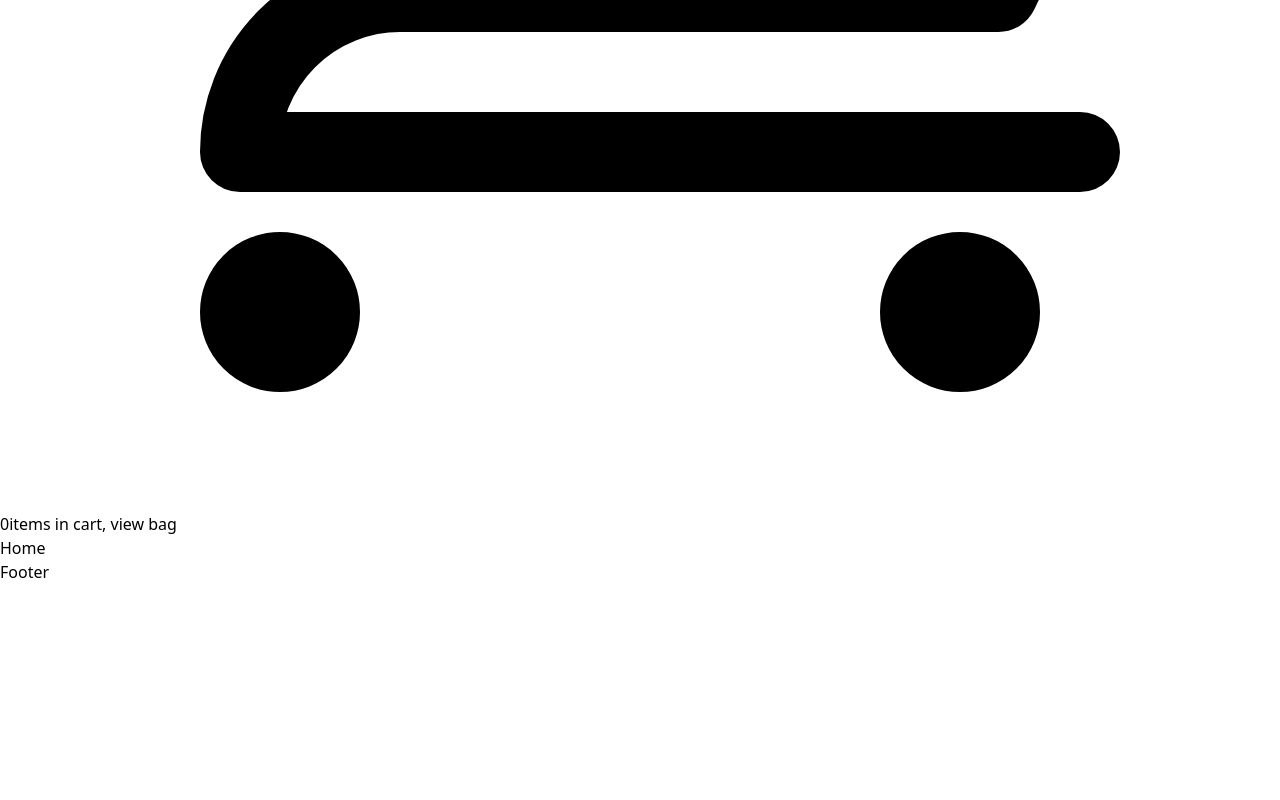
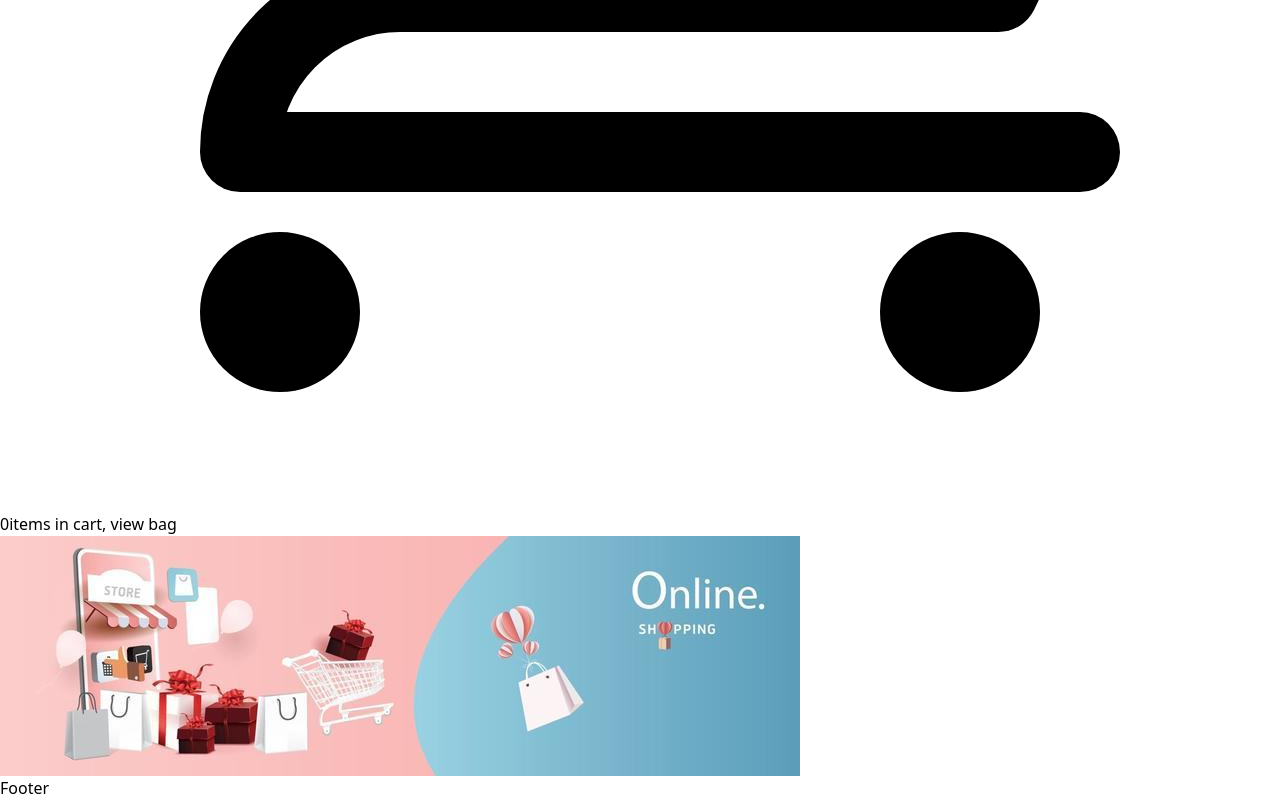
Before and after one commit to Subhamay-Dey/Shopiverse, a React (Vite) app in the folder shopiverse/: page / in a window 1280 px wide. Shown: the part 1337-2137 px from the top of the page. Before the commit the page ends 1921 px from the top, so only its background shows below. Built offline with nearby package versions, Linux system fonts and the light colour scheme.

Commit message:
hero section done.

```diff
--- /dev/null
+++ b/shopiverse/src/components/heroSection/HeroSection.jsx
@@ -0,0 +1,12 @@
+import React from 'react';
+import img1 from "../images/shopiverse-wallpaper.jpg"
+
+function HeroSection() {
+  return (
+    <div>
+        <img className='' src={img1} alt="" />
+    </div>
+  )
+}
+
+export default HeroSection
--- a/shopiverse/src/context/data/myState.jsx
+++ b/shopiverse/src/context/data/myState.jsx
@@ -1,7 +1,7 @@
 import React from 'react';
 import MyContext from './myContext';
 
-function myState(props) {
+export default function myState(props) {
 
     const [mode, setmode] = React.useState('light');
 
@@ -21,5 +21,3 @@ function myState(props) {
     </MyContext.Provider>
   )
 }
-
-export default myState
--- a/shopiverse/src/pages/home/Home.jsx
+++ b/shopiverse/src/pages/home/Home.jsx
@@ -1,12 +1,13 @@
 import React, { useContext } from 'react'
 import Layout from '../../components/layout/Layout'
 import myContext from '../../context/data/myContext'
+import HeroSection from '../../components/heroSection/HeroSection';
 
 export default function Home() {
   const context = useContext(myContext);
   return (
     <Layout>
-      <h1>Home</h1>
+      <HeroSection/>
     </Layout>
   )
 }
```
Also changed, not shown: shopiverse/src/components/images/shopiverse-wallpaper.jpg (added).
